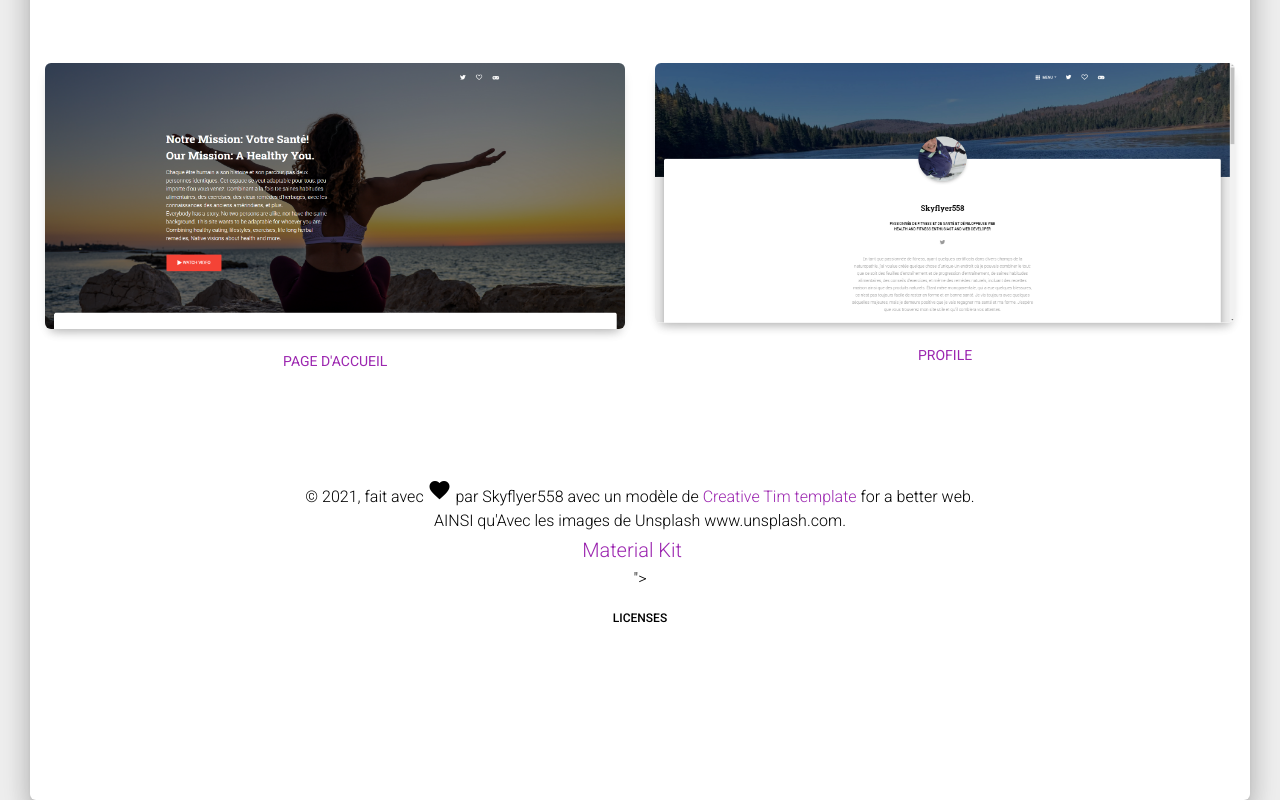
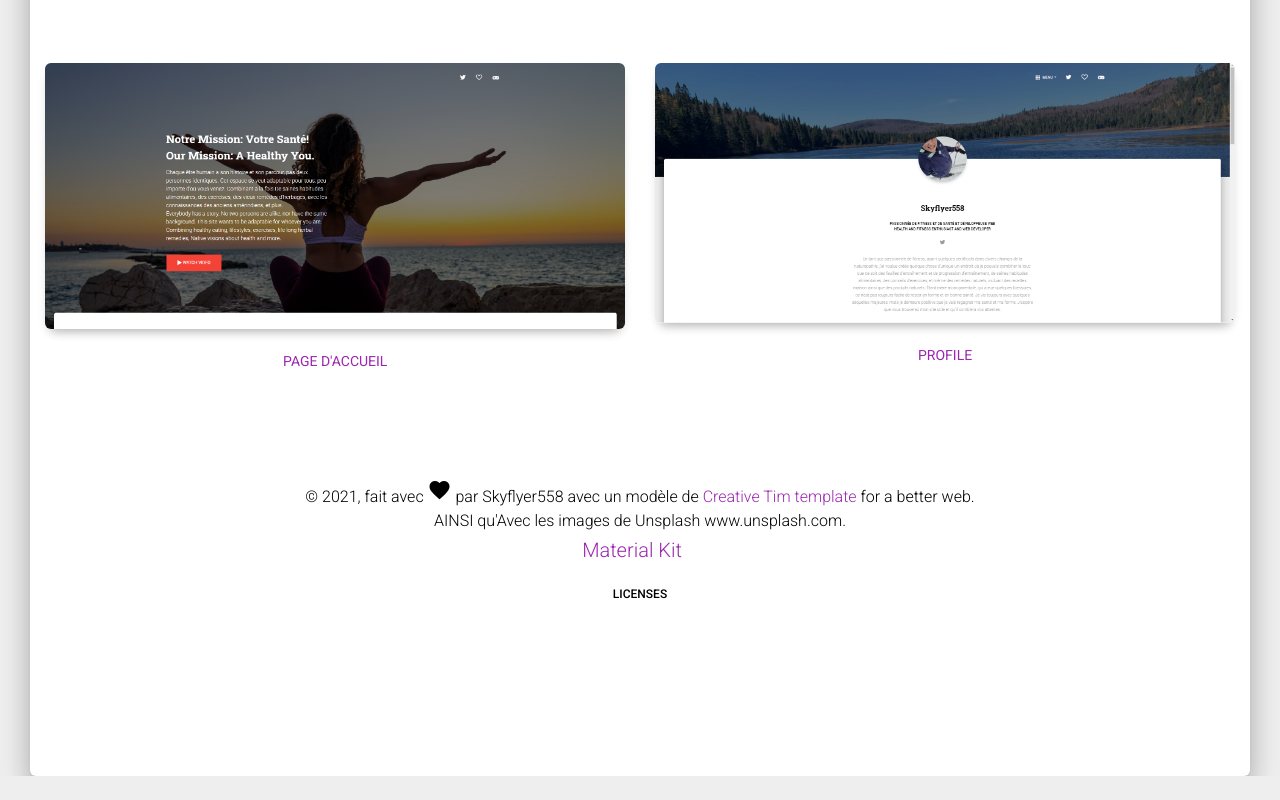
Before and after one commit to Skyflyer558/Healthy-YOU, a website: page Français.html in a window 1280 px wide. Shown: the part 2745-3545 px from the top of the page. After the commit the page ends 3521 px from the top, so only its background shows below. Drawn offline with Linux system fonts and the light colour scheme.

Commit message:
Update Français.html

```diff
--- a/Français.html
+++ b/Français.html
@@ -272,7 +272,7 @@ The above copyright notice and this permission notice shall be included in all c
           Material Kit </a>
         </div>
       </div>
-           <div class=""row align-items-center>">
+           <div class=""row align-items-center"">
              <div class="col">
         <ul>
 
```
